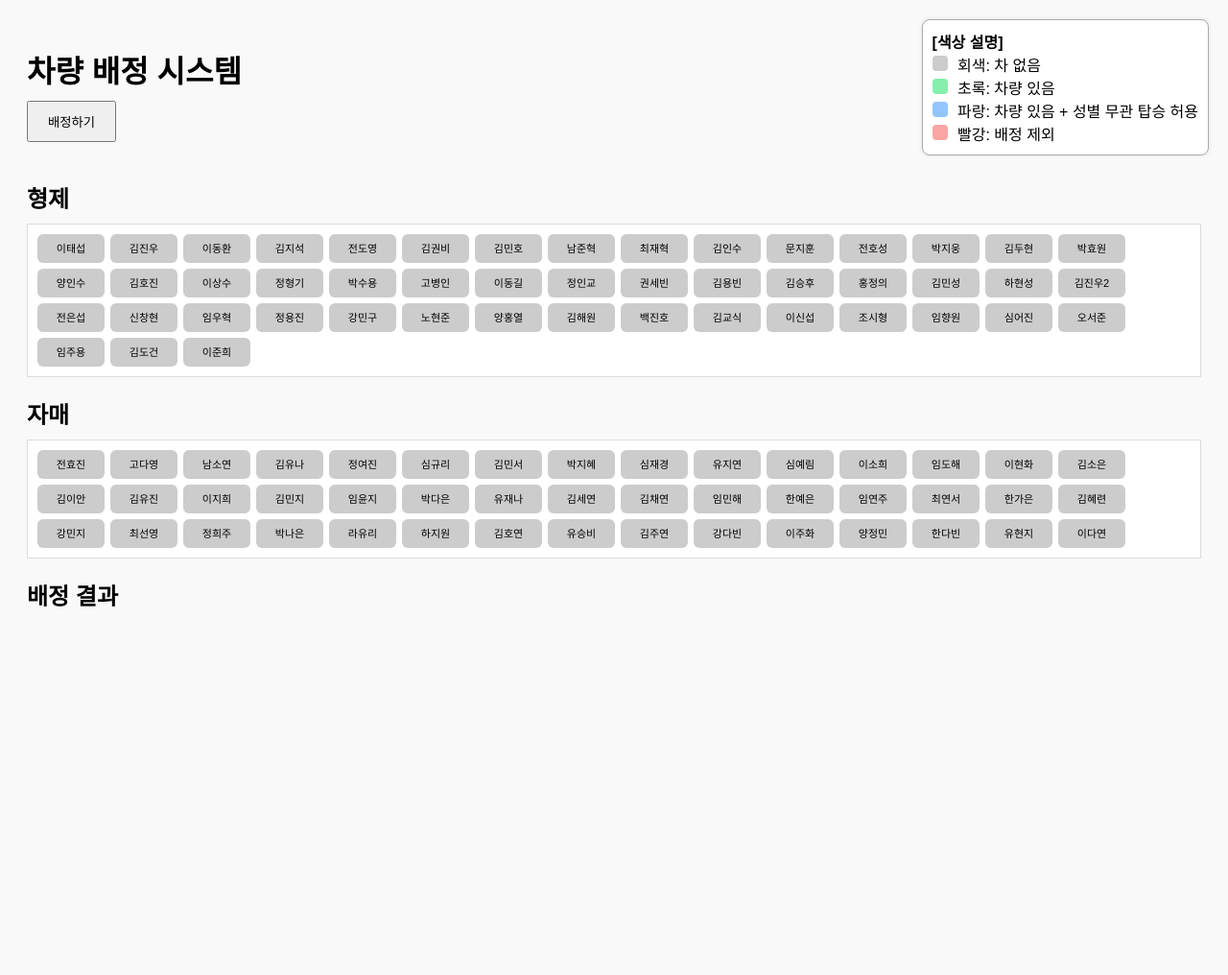
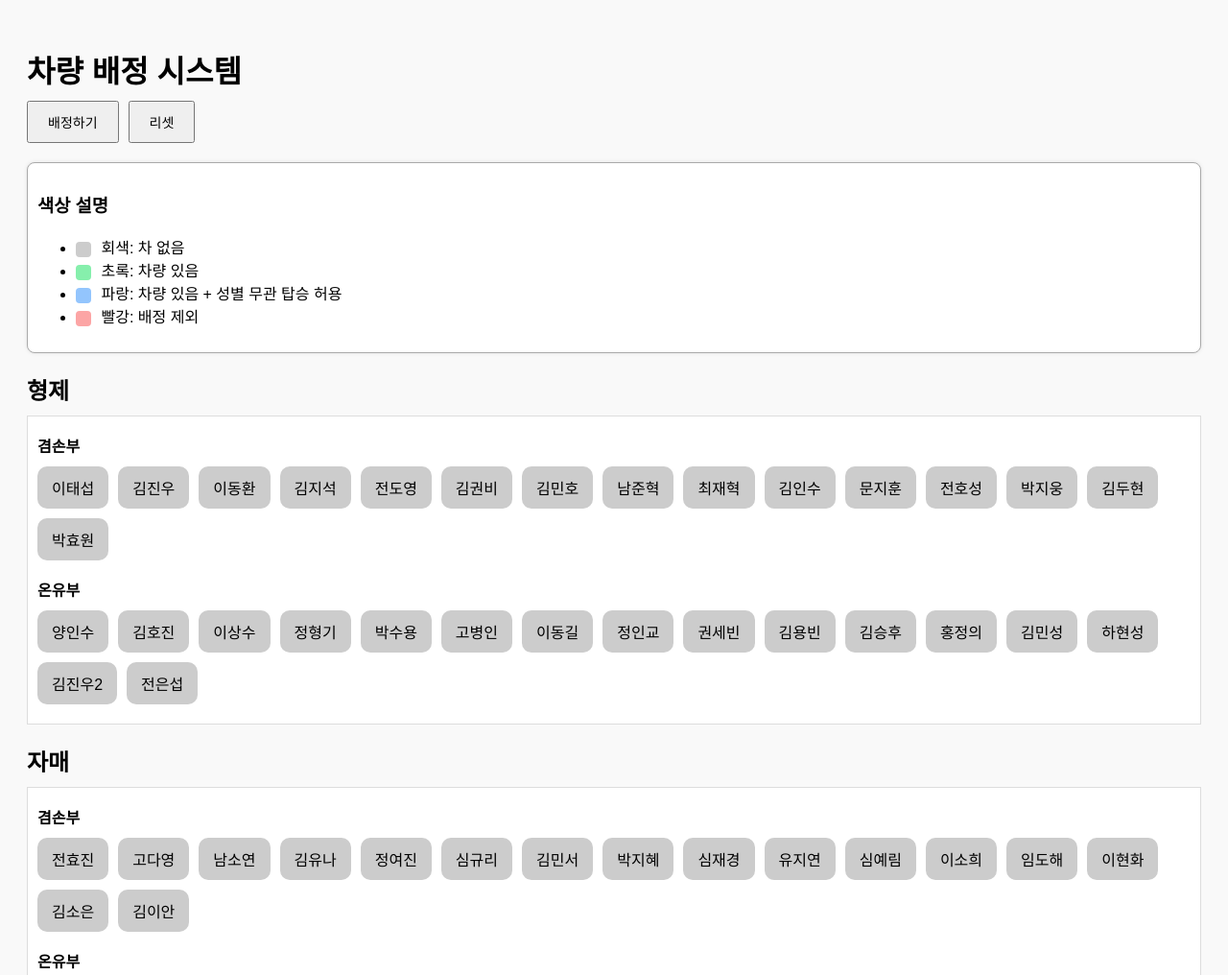
Before and after one commit to jw0921-kim/car, a plain HTML site: page index.html in a window 1280 px wide. Shown: the top 1016 px of the page at 96% size. Before the commit the page ends 800 px from the top, so only its background shows below. Drawn offline with Linux system fonts and the light colour scheme.

Commit message:
Add files via upload

```diff
--- a/index.html
+++ b/index.html
@@ -10,15 +10,22 @@
 <body>
   <header>
     <h1>차량 배정 시스템</h1>
-    <button onclick="assignCars()">배정하기</button>
-    <div class="legend">
-      <strong>[색상 설명]</strong><br/>
-      <span class="legend-box" style="background:#ccc;"></span> 회색: 차 없음<br/>
-      <span class="legend-box" style="background:#86efac;"></span> 초록: 차량 있음<br/>
-      <span class="legend-box" style="background:#93c5fd;"></span> 파랑: 차량 있음 + 성별 무관 탑승 허용<br/>
-      <span class="legend-box" style="background:#fca5a5;"></span> 빨강: 배정 제외
+    <div class="controls">
+      <button onclick="assignCars()">배정하기</button>
+      <button onclick="resetAll()">리셋</button>
     </div>
   </header>
+
+  <section class="legend">
+    <h3>색상 설명</h3>
+    <ul>
+      <li><span class="legend-box" style="background:#ccc;"></span> 회색: 차 없음</li>
+      <li><span class="legend-box" style="background:#86efac;"></span> 초록: 차량 있음</li>
+      <li><span class="legend-box" style="background:#93c5fd;"></span> 파랑: 차량 있음 + 성별 무관 탑승 허용</li>
+      <li><span class="legend-box" style="background:#fca5a5;"></span> 빨강: 배정 제외</li>
+    </ul>
+  </section>
+
   <main>
     <section>
       <h2>형제</h2>
--- a/script.js
+++ b/script.js
@@ -1,43 +1,44 @@
 
-const brothers = ["이태섭", "김진우", "이동환", "김지석", "전도영", "김권비", "김민호", "남준혁", "최재혁", "김인수", "문지훈", "전호성", "박지웅", "김두현", "박효원",
-  "양인수", "김호진", "이상수", "정형기", "박수용", "고병인", "이동길", "정인교", "권세빈", "김용빈", "김승후", "홍정의", "김민성", "하현성", "김진우2", "전은섭",
-  "신창현", "임우혁", "정용진", "강민구", "노현준", "양홍열", "김해원", "백진호", "김교식", "이신섭", "조시형", "임향원", "심어진", "오서준", "임주용", "김도건", "이준희"];
-const sisters = ["전효진", "고다영", "남소연", "김유나", "정여진", "심규리", "김민서", "박지혜", "심재경", "유지연", "심예림", "이소희", "임도해", "이현화", "김소은", "김이안",
-  "김유진", "이지희", "김민지", "임윤지", "박다은", "유재나", "김세연", "김채연", "임민해", "한예은", "임연주", "최연서", "한가은",
-  "김혜련", "강민지", "최선영", "정희주", "박나은", "라유리", "하지원", "김호연", "유승비", "김주연", "강다빈", "이주화", "양정민", "한다빈", "유현지", "이다연"];
+const brothers = [
+  "// 겸손부", "이태섭", "김진우", "이동환", "김지석", "전도영", "김권비", "김민호", "남준혁", "최재혁", "김인수", "문지훈", "전호성", "박지웅", "김두현", "박효원",
+  "// 온유부", "양인수", "김호진", "이상수", "정형기", "박수용", "고병인", "이동길", "정인교", "권세빈", "김용빈", "김승후", "홍정의", "김민성", "하현성", "김진우2", "전은섭",
+  "// 사랑부", "신창현", "임우혁", "정용진", "강민구", "노현준", "양홍열", "김해원", "백진호", "김교식", "이신섭", "조시형", "임향원", "심어진", "오서준", "임주용", "김도건", "이준희"
+];
+
+const sisters = [
+  "// 겸손부", "전효진", "고다영", "남소연", "김유나", "정여진", "심규리", "김민서", "박지혜", "심재경", "유지연", "심예림", "이소희", "임도해", "이현화", "김소은", "김이안",
+  "// 온유부", "김유진", "이지희", "김민지", "임윤지", "박다은", "유재나", "김세연", "김채연", "임민해", "한예은", "임연주", "최연서", "한가은",
+  "// 사랑부", "김혜련", "강민지", "최선영", "정희주", "박나은", "라유리", "하지원", "김호연", "유승비", "김주연", "강다빈", "이주화", "양정민", "한다빈", "유현지", "이다연"
+];
 
 const state = {};
 
 function render() {
   const broWrap = document.getElementById("brothers");
   const sisWrap = document.getElementById("sisters");
-
   [broWrap, sisWrap].forEach(wrap => wrap.innerHTML = "");
 
   for (const [list, wrap] of [[brothers, broWrap], [sisters, sisWrap]]) {
     list.forEach(name => {
       const div = document.createElement("div");
-      div.className = "card";
-      div.innerText = name;
-      div.onclick = () => toggleState(name, div);
-      updateCard(div, name);
+      div.innerText = name.startsWith("//") ? name.replace("// ", "") : name;
+      if (!name.startsWith("//")) {
+        div.className = "card";
+        div.onclick = () => toggleState(name, div);
+        updateCard(div, name);
+      } else {
+        div.style = "flex-basis: 100%; font-weight: bold; margin-top: 8px;";
+      }
       wrap.appendChild(div);
     });
   }
 }
 
 function toggleState(name, div) {
-  if (!state[name]) {
-    state[name] = { car: true, flex: false, exclude: false };
-  } else if (state[name].car) {
-    state[name] = { car: false, flex: true, exclude: false };
-  } else if (state[name].flex) {
-    state[name] = { car: false, flex: false, exclude: true };
-  } else if (state[name].exclude) {
-    state[name] = { car: false, flex: false, exclude: false };
-  } else {
-    state[name] = { car: true, flex: false, exclude: false };
-  }
+  if (!state[name]) state[name] = { car: true, flex: false, exclude: false };
+  else if (state[name].car) state[name] = { car: false, flex: true, exclude: false };
+  else if (state[name].flex) state[name] = { car: false, flex: false, exclude: true };
+  else if (state[name].exclude) state[name] = { car: false, flex: false, exclude: false };
   updateCard(div, name);
 }
 
@@ -45,16 +46,15 @@ function updateCard(div, name) {
   div.className = "card";
   div.style.background = "";
   const s = state[name];
-  if (s?.exclude) {
-    div.style.background = "#fca5a5"; // 빨강
-  } else {
-    if (s?.car) div.classList.add("car"); // 초록
-    if (s?.flex) div.classList.add("flexible"); // 파랑
+  if (s?.exclude) div.style.background = "#fca5a5";
+  else {
+    if (s?.car) div.classList.add("car");
+    if (s?.flex) div.classList.add("flexible");
   }
 }
 
 function assignCars() {
-  const all = [...brothers, ...sisters];
+  const all = [...brothers, ...sisters].filter(n => !n.startsWith("//"));
   const passengers = all.filter(n => !state[n]?.car && !state[n]?.exclude);
   const drivers = all.filter(n => state[n]?.car);
   const results = [];
@@ -74,16 +74,25 @@ function assignCars() {
       }
       if (group.length === 3) break;
     }
-
     results.push(`${driver} 차량 → ${group.join(", ") || "탑승자 없음"}`);
   }
 
-  const resultDiv = document.getElementById("result");
-  resultDiv.innerHTML = results.join("<br/>");
+  const result = results.join("\n");
+  document.getElementById("result").innerText = result;
+  localStorage.setItem("lastAssignment", result);
 
   if (unassigned.size > 0) {
-    alert("탑승 인원이 부족합니다. 성별 무관 차량(파랑)으로 전환하거나 제외 인원 조정이 필요합니다.");
+    alert("탑승 인원이 부족합니다. 성별 무관 차량(파랑) 또는 제외 조정이 필요합니다.");
   }
 }
 
-render();
+function resetAll() {
+  localStorage.clear();
+  location.reload();
+}
+
+window.onload = () => {
+  const saved = localStorage.getItem("lastAssignment");
+  if (saved) document.getElementById("result").innerText = saved;
+  render();
+};
--- a/style.css
+++ b/style.css
@@ -7,28 +7,28 @@ body {
 h1, h2 {
   margin-bottom: 10px;
 }
-#brothers, #sisters {
+.controls {
+  display: flex;
+  gap: 10px;
+  margin: 10px 0 20px 0;
+}
+.card-container {
   display: flex;
   flex-wrap: wrap;
-  gap: 6px;
-  padding: 10px;
+  gap: 10px;
+  margin-bottom: 20px;
+  max-height: 300px;
+  overflow-y: auto;
   border: 1px solid #ddd;
   background: #fff;
-  max-height: none;
-  overflow-y: visible;
+  padding: 10px;
 }
 .card {
-  width: 70px;
-  height: 30px;
-  line-height: 30px;
-  text-align: center;
-  font-size: 11px;
-  border-radius: 6px;
+  padding: 10px 15px;
+  border-radius: 10px;
   background: #ccc;
   cursor: pointer;
   user-select: none;
-  white-space: nowrap;
-  overflow: hidden;
 }
 .card.car {
   background: #86efac;
@@ -37,15 +37,11 @@ h1, h2 {
   background: #93c5fd;
 }
 .legend {
-  position: absolute;
-  top: 20px;
-  right: 20px;
-  text-align: left;
   background: white;
-  padding: 10px;
   border: 1px solid #aaa;
   border-radius: 8px;
-  z-index: 1000;
+  padding: 10px;
+  margin-bottom: 20px;
   box-shadow: 0 0 4px rgba(0,0,0,0.1);
 }
 .legend-box {
@@ -54,8 +50,17 @@ h1, h2 {
   height: 16px;
   border-radius: 4px;
   margin-right: 6px;
+  vertical-align: middle;
 }
 button {
-  margin-bottom: 20px;
   padding: 10px 20px;
+  font-size: 14px;
+  cursor: pointer;
 }
+#result {
+  background: #fff;
+  border: 1px solid #ccc;
+  padding: 15px;
+  min-height: 60px;
+  white-space: pre-line;
+}
```
